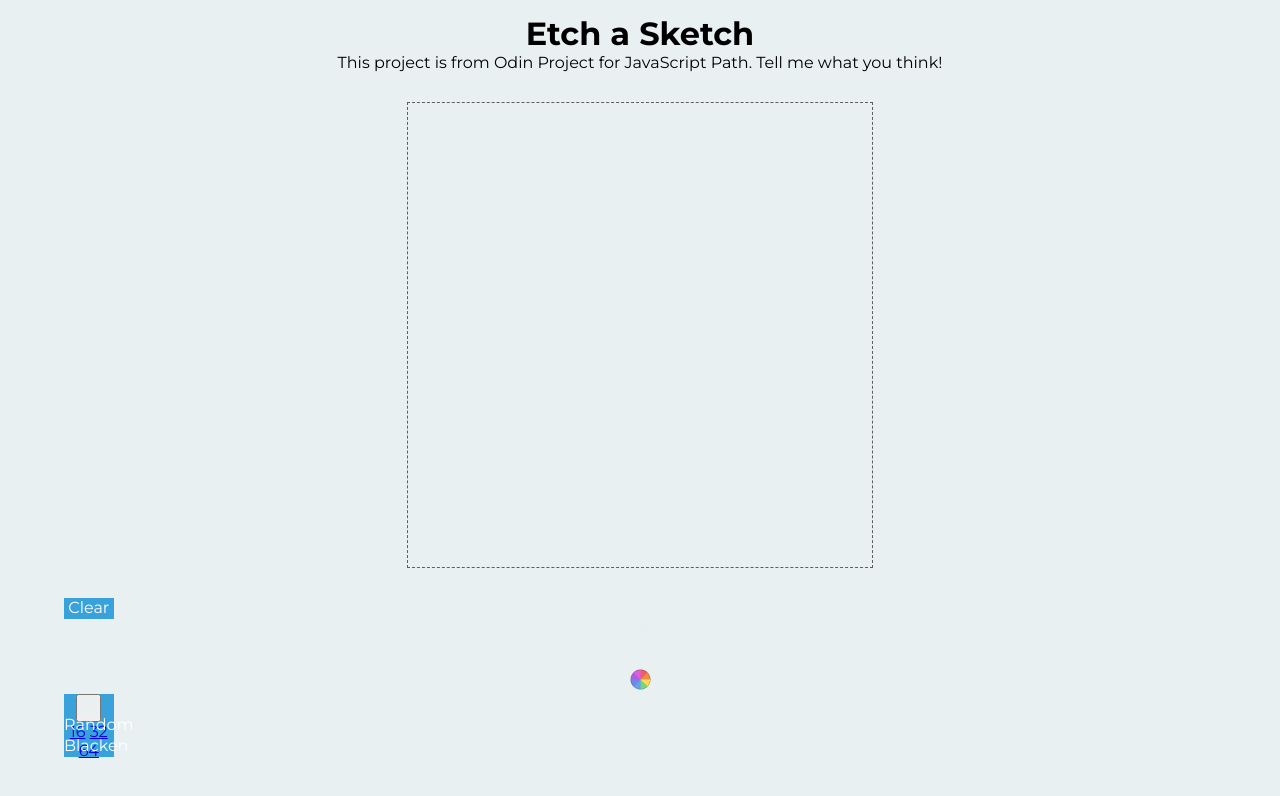
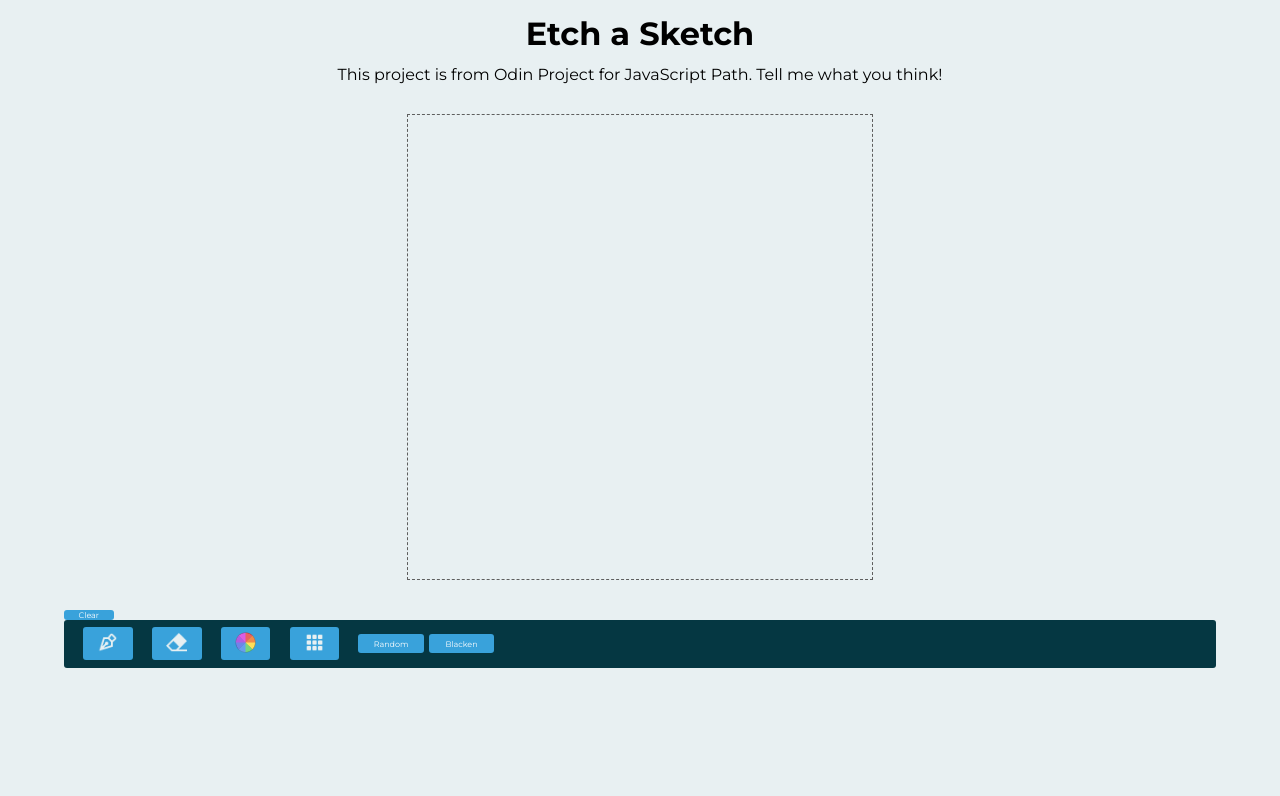
Before and after one commit to dwarjie/etch-a-sketch, a plain HTML site: page index.html in a window 1280 px wide. Drawn offline with Linux system fonts and the light colour scheme.

Commit message:
dropdown grid not working

```diff
--- a/index.html
+++ b/index.html
@@ -16,22 +16,22 @@
         <h3>This project is from Odin Project for JavaScript Path. Tell me what you think!</h3>
         <!-- Use js to make divs and add them to the container -->
         <div class="container" id="container"></div>
-        <div id="clear-btn" class="btn">Clear</div>
+        <div id="clear-btn" class="btn-tools">Clear</div>
         <div id="tools-nav">
-            <div id="pen"><img src="./assets/pen.png" alt="Pen tool"></div>
-            <div id="eraser"><img src="./assets/eraser.png" alt="Eraser tool"></div>
-            <div id="color-wheel"><img src="./assets/color_wheel.png" alt="Pick color"></div>
+            <div id="pen" class="btn-tools"><img src="./assets/pen.png" alt="Pen tool"></div>
+            <div id="eraser" class="btn-tools"><img src="./assets/eraser.png" alt="Eraser tool"></div>
+            <div id="color-wheel" class="btn-tools"><img src="./assets/color_wheel.png" alt="Pick color"></div>
             <!-- Drop down -->
-            <div id="grid" class="btn">
-                <button id="grid-btn"><img src="./assets/grid.png" alt="Grid number"></button>
+            <div id="grid" class="btn-tools">
+                <button onclick="dropDown" id="grid-btn"><img src="./assets/grid.png" alt="Grid number"></button>
                 <div id="grid-content">
                     <a href="#" id="small">16</a>
                     <a href="#" id="medium">32</a>
                     <a href="#" id="large">64</a>
                 </div>
             </div>
-            <div id="random-btn" class="btn">Random</div>
-            <div id="blacken-btn" class="btn">Blacken</div>
+            <div id="random-btn" class="btn-tools btn">Random</div>
+            <div id="blacken-btn" class="btn-tools btn">Blacken</div>
         </div>
         <!-- <div class="btn_container">
             <button class="btn" id="small">16</button>
@@ -42,6 +42,6 @@
     </div>
 
     <!-- script -->
-    <script src="app.js"></script>
+    <script src="./script/app.js"></script>
 </body>
 </html>
--- a/script/app.js
+++ b/script/app.js
@@ -6,6 +6,12 @@ const btnMed = document.querySelector('#medium');
 const btnLarge = document.querySelector('#large');
 const btnClear = document.querySelector('#clear');
 let canvasSize = 16;
+
+// toggle dropdown
+function dropDown() {
+	document.querySelector('#grid-content').classList.toggle('show');
+};
+
 
 // adding event click to buttons
 btnSmall.addEventListener('click', e => {
@@ -17,7 +23,7 @@ btnMed.addEventListener('click', e => {
 btnLarge.addEventListener('click', e => {
 	setCanvas(e);
 });
-btnClear.addEventListener('click', clearCanvas);
+// btnClear.addEventListener('click', clearCanvas);
 
 divLoops();
 // set the size of the canvas
--- a/style/partials/_global.scss
+++ b/style/partials/_global.scss
@@ -16,6 +16,7 @@ body {
 h1 {
     font-size: 2rem;
     font-weight: 700;
+    margin-bottom: .7rem;
 }
 
 h3 {
@@ -28,11 +29,17 @@ img {
     height: auto;
 }
 
-.btn {
+.btn-tools {
+    text-align: center;
     background-color: $btn;
     color: $light-text;
+    border-radius: 3px;
+    font-size: .5rem;
     width: 3.1rem;
-    height: 1.3rem;
+}
+
+.btn {
+    padding: .3rem .5rem;
 }
 
 .wrapper {
--- a/style/partials/_mobile.scss
+++ b/style/partials/_mobile.scss
@@ -17,6 +17,63 @@
     border: 1px dashed rgb(94, 94, 94);
 }
 
+#tools-nav {
+    background-color: $black-text;
+    border-radius: 3px;
+    display: flex;
+    flex-direction: row;
+    align-items: center;
+    height: 3rem;
+
+    #pen {
+        margin-left: 1.2rem;
+    }
+
+    div {
+        margin-right: 1.2rem;
+
+        img {
+            padding: .3rem;
+        }
+    }
+
+    .btn {
+        margin-right: .3rem;
+    }
+
+    // dropdown
+    #grid {
+        position: relative;
+        display: inline-block;
+
+        #grid-btn {
+            background-color: $btn;
+            border: none;
+            cursor: pointer;
+        }
+
+        #grid-content {
+            display: none;
+            position: absolute;
+            background-color: $black-text;
+            min-width: 3rem;
+            z-index: 1;
+
+            a {
+                color: $light-text;
+                padding: .7rem 1rem;
+                text-decoration: none;
+                display: block;
+            }
+        }
+    }
+
+    .show {
+        display: block;
+    }
+
+}
+
 .div-items {
     text-align: center;
     width: 100%;
```
Also changed, not shown: style/main.css, 1 other file.
